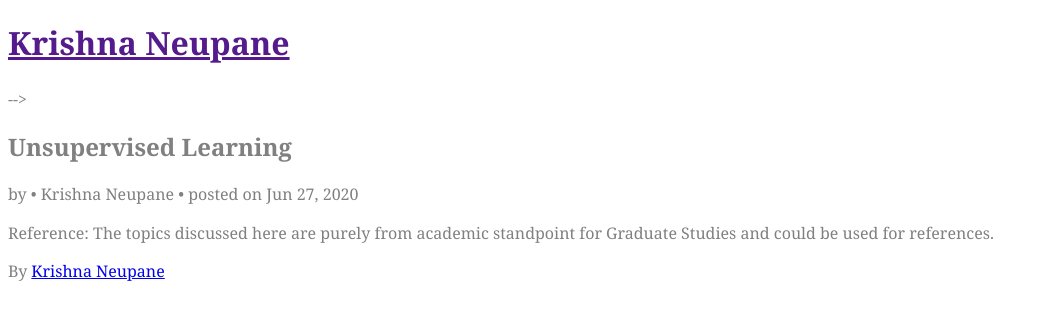
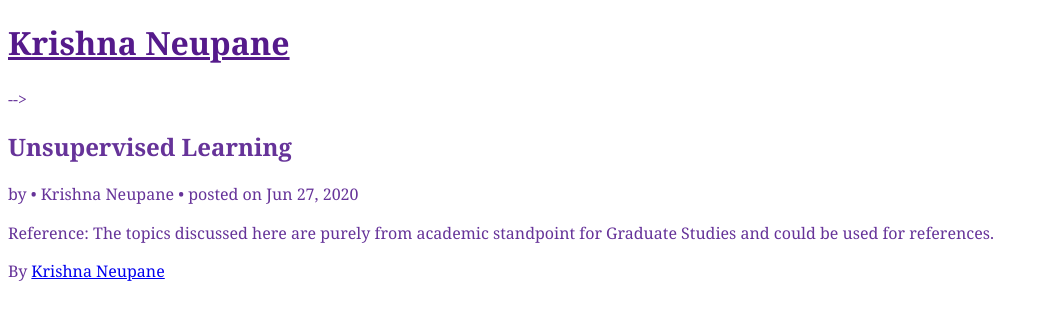
Before and after one commit to krishpn/krishpn.github.io, a Jekyll site: the page built from _posts/2020-06-27-Unsupervised-Learning.markdown, in a window 1280 px wide. Shown: the top 320 px of the page, without its empty margins (0-1048 px from the left). Built offline with Jekyll 4.4.1, drawn with Linux system fonts in a browser that asks for light colours; some web fonts are replaced.

Commit message:
error from the previous build rectified

```diff
--- a/css/main.css
+++ b/css/main.css
@@ -3,6 +3,6 @@ html{
   padding: 0;
 
   font: normal 100%/1.4 Georgia, Serif;
-  color:grey;
+  color:rebeccapurple;
 
 }
```
